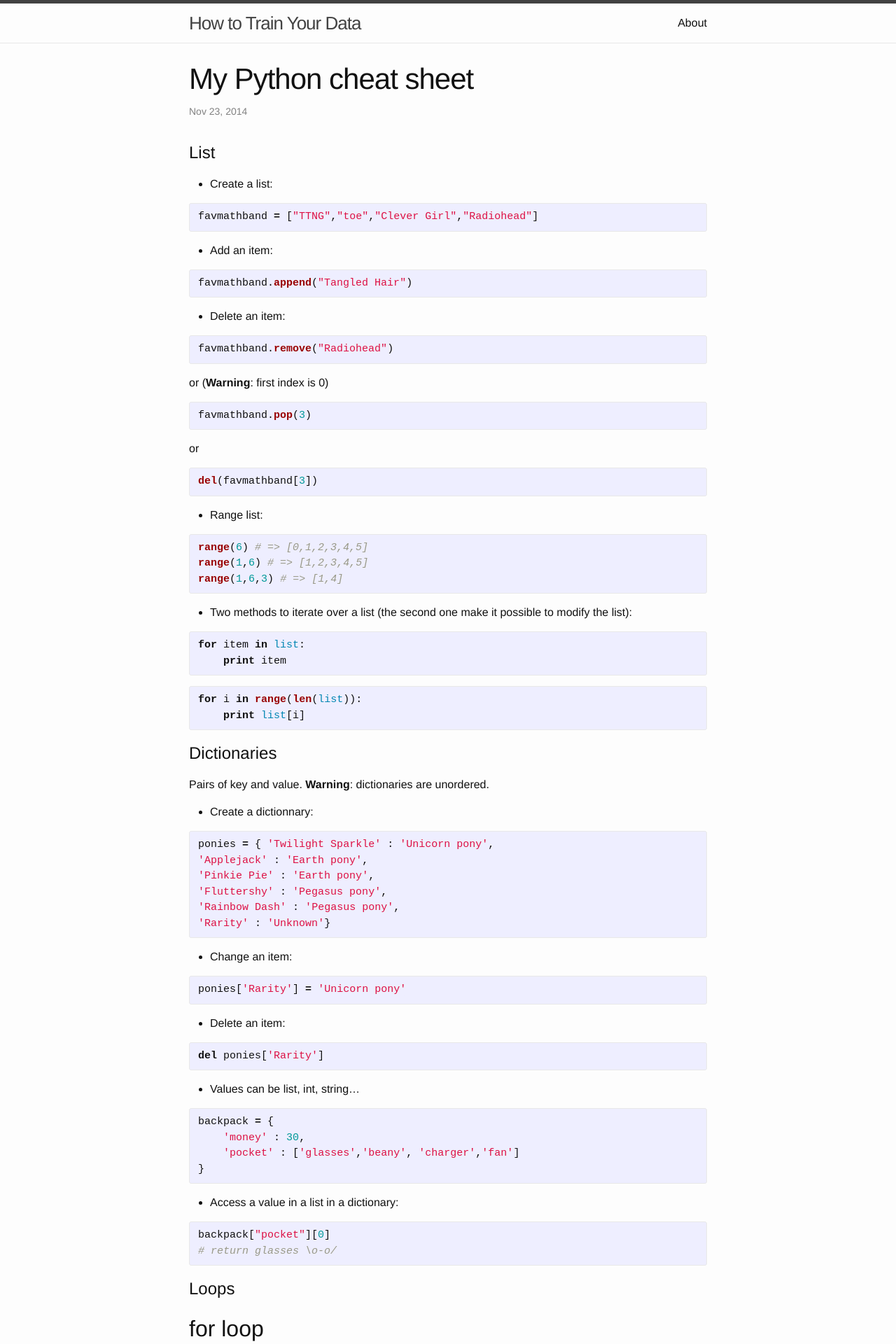
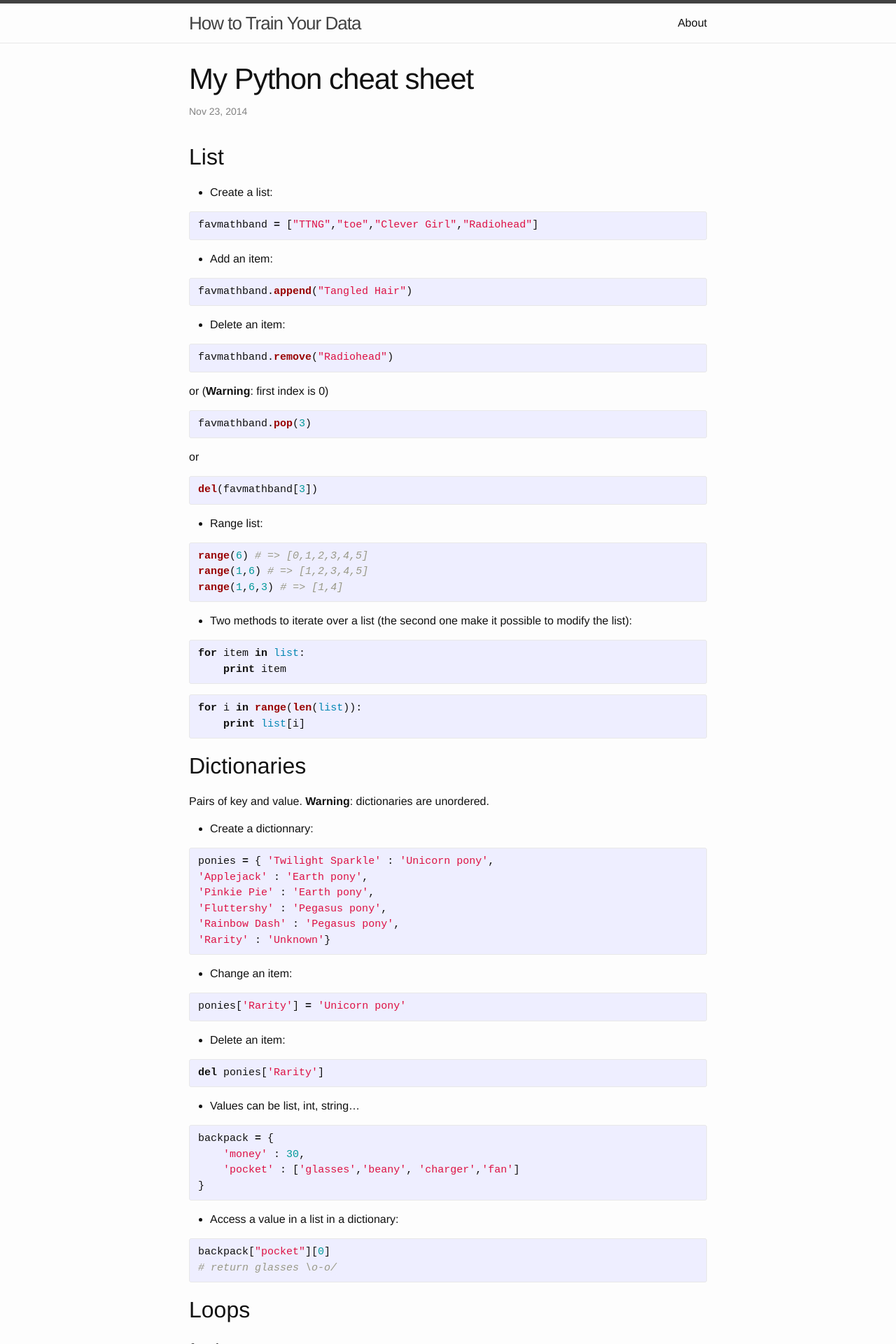
Before and after one commit to seiteta/seiteta.github.io_old, a Jekyll site: the page built from _posts/2014-11-23-python-reference.md, in a window 1280 px wide. Shown: the top 1920 px of the page at 70% size. Built offline with Jekyll 4.4.1, drawn with Linux system fonts in a browser that asks for light colours.

Commit message:
change # to ##

```diff
--- a/_posts/2014-11-23-python-reference.md
+++ b/_posts/2014-11-23-python-reference.md
@@ -5,7 +5,7 @@ title: My Python cheat sheet
 tags: Python cheat-sheet
 ---
 
-# List
+## List
 * Create a list:
 {% highlight python %}
 favmathband = ["TTNG","toe","Clever Girl","Radiohead"]
@@ -47,7 +47,7 @@ for i in range(len(list)):
 {% endhighlight %}
 
 
-# Dictionaries
+## Dictionaries
 Pairs of key and value. **Warning**: dictionaries are unordered.
 * Create a dictionnary:
 {% highlight python %}
@@ -84,9 +84,9 @@ backpack["pocket"][0]
 {% endhighlight %}
 
 
-#Loops
+## Loops
 
-##for loop
+### for loop
 With a list: (**warning**: don't forget the `:`)
 {% highlight python %}
 felid = ["tiger","linx","snow leopard","cat"]
@@ -142,7 +142,7 @@ def compute_bill(food):
     return total
 {% endhighlight %}
 
-# Comparison operators
+## Comparison operators
 Equal is `==`:
 {% highlight python %}
 a == b
@@ -153,7 +153,7 @@ Not equal is `!=`:
 a != b
 {% endhighlight %}
 
-# Random
+## Random
 
 * Random integer
 {% highlight python %}
```
Also changed, not shown: _posts/2014-11-25-python-libraries.md (+5 -5 lines).
